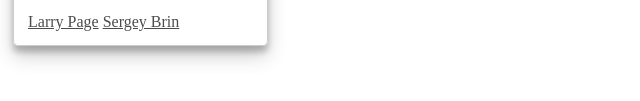
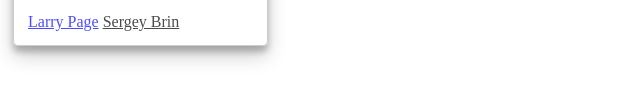
Before and after one commit to Domitalk/learning, a plain HTML site: page 300AppliedVisualDesign.html in a window 1280 px wide. In both pictures the pointer is over the link "Larry Page". Shown: the part 263-364 px from the top of the page, without its empty margins (0-640 px from the left). Drawn offline with Linux system fonts and the light colour scheme.

Commit message:
pseudo class :hover

```diff
--- a/300AppliedVisualDesign.html
+++ b/300AppliedVisualDesign.html
@@ -49,6 +49,11 @@
             box-shadow: 0 10px 20px rgba(0,0,0,0.19), 0 6px 6px rgba(0,0,0,0.23);
         }
 
+        /* the :hover pseudo-class selector allows for conditional rendering or change in css  */
+        a:hover {
+            color: blue;
+        }
+
 
     </style>
     <div class="fullCard" id="thumbnail">
```
